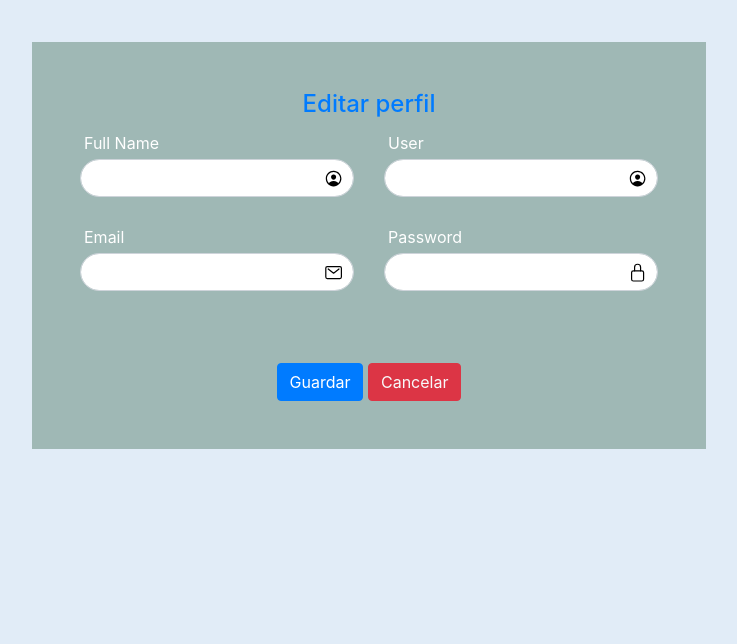
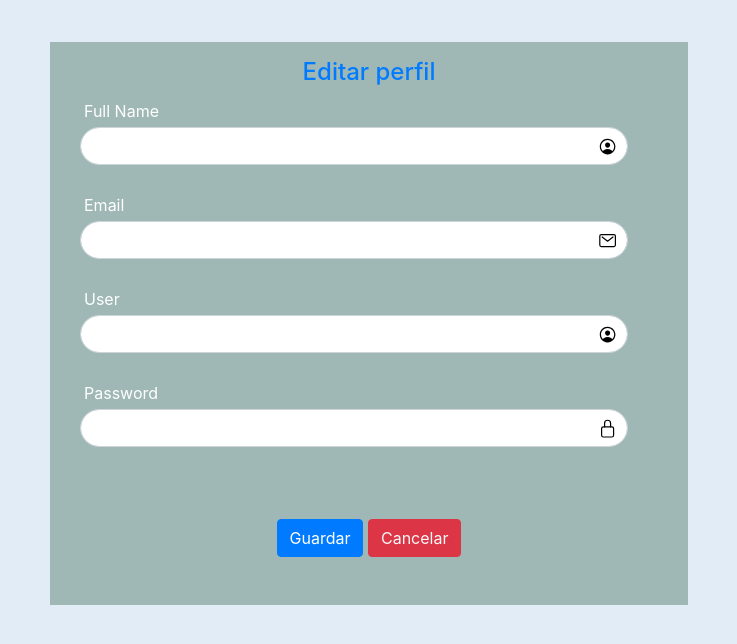
Before and after one commit to Isaac684/DiferenciasDivPagina, a Django app: page /editProfile in a window 1280 px wide. Shown: the part 106-750 px from the top of the page, without its empty margins (271-1008 px from the left). Run offline with Django 4.2, Linux system fonts and the light colour scheme.

Commit message:
Mejoro del diseño

```diff
--- a/myAppPage/myApp/static/js/main.js
+++ b/myAppPage/myApp/static/js/main.js
@@ -2,6 +2,35 @@ const buttonAceptar = document.querySelector('#button-aceptar')
 const inputPuntos = document.querySelector('#cantidad-puntos')
 const ingresarXY = document.querySelector('.puntosXY')
 const ButtonEnviar = document.querySelector('#Enviar')
+let aceptarPresionado = false;
+
+ButtonEnviar.addEventListener("click", function(event) {
+    var inputPuntos = document.getElementById("cantidad-puntos");
+    var cantPuntos = parseInt(inputPuntos.value);
+
+    if (isNaN(cantPuntos) || cantPuntos < 3 || cantPuntos > 100) {
+        event.preventDefault();
+        alert("Por favor, ingrese una cantidad válida de puntos entre 3 y 100.");
+        return;
+    }
+
+    if (!aceptarPresionado) { // Si el botón "Aceptar" no ha sido presionado
+        event.preventDefault();
+        alert("Por favor, presione el botón 'Aceptar' antes de enviar el formulario.");
+        return;
+    }
+
+    var valorX = document.getElementsByName("valorX");
+    var valorY = document.getElementsByName("valorY");
+
+    for (let i = 0; i < valorX.length; i++) {
+        if (valorX[i].value === "" || valorY[i].value === "") {
+            event.preventDefault();
+            alert("Por favor, ingrese un valor para el punto " + (i + 1) + " antes de enviar el formulario.");
+            return;
+        }
+    }
+});
 
 // ButtonEnviar.addEventListener('submit',function (e) {
 //     let  valoresX = document.querySelectorAll('#valorX');
@@ -85,6 +114,8 @@ buttonAceptar.addEventListener('click',function () {
     let valoresY = document.querySelectorAll('#valorY');
     eventoInputsXY(valoresX)
     eventoInputsXY(valoresY)
+
+    aceptarPresionado = true; // Se marca el botón "Aceptar" como presionado
 })
 
 const eventoInputsXY = (valores) =>{
--- a/myAppPage/myApp/templates/editProfile.html
+++ b/myAppPage/myApp/templates/editProfile.html
@@ -3,35 +3,35 @@
 {% load static %}
 
 {% block content %}
-<div class="container-fluid mt-5 p-5" style="background-color: #9fb8b5; width: 100%; height: 100%;">
+<div class="container-fluid mt-5" style="background-color: #9fb8b5;">
 
-    <h4 class="text-center text-primary">Editar perfil</h4>
-    <form method="POST" action="{% url 'saveEditedProfile' %}">
+    <h4 class="text-center text-primary mt-3">Editar perfil</h4>
+    <form method="POST" action="{% url 'saveEditedProfile' %}" class="cont">
         {% csrf_token %}
 
-        <div class="row">
-            <div class="col-md-6">
+        <div class="container-fluid row">
+            <div class="col-12">
                 <div class="input-box mb-4">
                     <span class="icon pr-4" style="line-height: 108px; right: 2px;"><ion-icon name="person-circle-outline"></ion-icon></span>
                     <label class="my-1 text-white px-1">Full Name</label>
-                    <input type="text" id="fullNameEdit" name="fullNameEdit" class="form-control rounded-pill" value="{{ fullNameEdit|default:'' }}">
+                    <input type="text" id="fullNameEdit" name="fullNameEdit" class="form-control rounded-pill" value="{% if fullNameEdit %}{{ fullNameEdit }}{% else %}{{ request.session.usuario.nombreCompleto }}{% endif %}">
                     <small id="fullNameErrorEdit" class="form-text text-danger text-center">{{ fullNameErrorEdit }}</small>
                 </div>
 
                 <div class="input-box mb-4">
                     <span class="icon pr-4" style="line-height: 108px; right: 2px;"><ion-icon name="mail-outline"></ion-icon></span>
                     <label class="my-1 text-white px-1">Email</label>
-                    <input type="Email" id="emailEdit" name="emailEdit" class="form-control rounded-pill" value="{{ emailEdit|default:'' }}">
+                    <input type="Email" id="emailEdit" name="emailEdit" class="form-control rounded-pill" value="{% if emailEdit %}{{ emailEdit }}{% else %}{{ request.session.usuario.correo }}{% endif %}">
                     {% if emailErrorEdit %}
                         <small id="emailErrorEdit" class="form-text text-danger text-center">{{ emailErrorEdit }}</small>
                     {% endif %}
                 </div>
             </div>
-            <div class="col-md-6">
+            <div class="col">
                 <div class="input-box mb-4">
                     <span class="icon pr-4" style="line-height: 108px; right: 2px;"><ion-icon name="person-circle-outline"></ion-icon></span>
                     <label class="my-1 text-white px-1">User</label>
-                    <input type="text" id="userEdit" name="userEdit" class="form-control rounded-pill" value="{{ userEdit|default:'' }}">
+                    <input type="text" id="userEdit" name="userEdit" class="form-control rounded-pill" value="{% if userEdit %}{{ userEdit }}{% else %}{{ request.session.usuario.usuario }}{% endif %}">
                     {% if userErrorEdit %}
                         <small id="userErrorEdit" class="form-text text-danger text-center">{{ userErrorEdit }}</small>
                     {% endif %}
@@ -40,7 +40,7 @@
                 <div class="input-box mb-4">
                     <span class="icon pr-4" style="line-height: 108px; right: 2px;"><ion-icon name="lock-closed-outline"></ion-icon></span>
                     <label class="my-1 text-white px-1">Password</label>
-                    <input type="text" id="passwordEdit" name="passwordEdit" class="form-control rounded-pill" value="{{ passwordEdit|default:'' }}">
+                    <input type="text" id="passwordEdit" name="passwordEdit" class="form-control rounded-pill" value="{% if passwordEdit %}{{ passwordEdit }}{% else %}{{ request.session.usuario.contraseña }}{% endif %}">
                     {% if passwordErrorEdit %}
                         <small id="passwordErrorEdit" class="form-text text-danger text-center">{{ passwordErrorEdit }}</small>
                     {% endif %}
@@ -48,7 +48,7 @@
             </div>
         </div>
 
-        <div class="text-center mt-5">
+        <div class="text-center m-5">
             <button type="submit" class="btn btn-primary">Guardar</button>
             <button class="btn btn-danger"><a href="/userProfile" class="text-light" style="text-decoration: none;">Cancelar</a></button>
         </div>
--- a/myAppPage/myApp/templates/loginapp.html
+++ b/myAppPage/myApp/templates/loginapp.html
@@ -2,7 +2,7 @@
 
 {% block content %}
 
-<div class="container-fluid border border-white-50 rounded-4 mt-5" style="width: 400px; height: 450px; backdrop-filter: blur(20px); box-shadow: 0 0 30px rgba(0, 0, 0, .5); background-color: #2c2c2c">
+<div class="container-fluid border border-white-50 rounded-4" style="margin-top: 70px; width: 400px; height: 450px; backdrop-filter: blur(20px); box-shadow: 0 0 30px rgba(0, 0, 0, .5); background-color: #2c2c2c">
     <div class="p-4">
 
         <h2 class="text-white text-center">Login</h2>
--- a/myAppPage/myApp/templates/signupapp.html
+++ b/myAppPage/myApp/templates/signupapp.html
@@ -4,7 +4,7 @@
 
 {% block content %}
 
-<div class="container-fluid border border-white-50 rounded-4 mt-5 mb-4" style=" width: 400px; height: 569px; backdrop-filter: blur(20px); box-shadow: 0 0 30px rgba(0, 0, 0, .5); background-color: #2e2e2e">
+<div class="container-fluid border border-white-50 rounded-4" style="margin-top: 100px;  width: 400px; height: 569px; backdrop-filter: blur(20px); box-shadow: 0 0 30px rgba(0, 0, 0, .5); background-color: #2e2e2e">
     <div class="p-4">
 
         <h2 class="text-white text-center mb-1">Registration</h2>
```
Also changed, not shown: myAppPage/myApp/templates/userProfile.html (+4 -4 lines), myAppPage/db.sqlite3.
